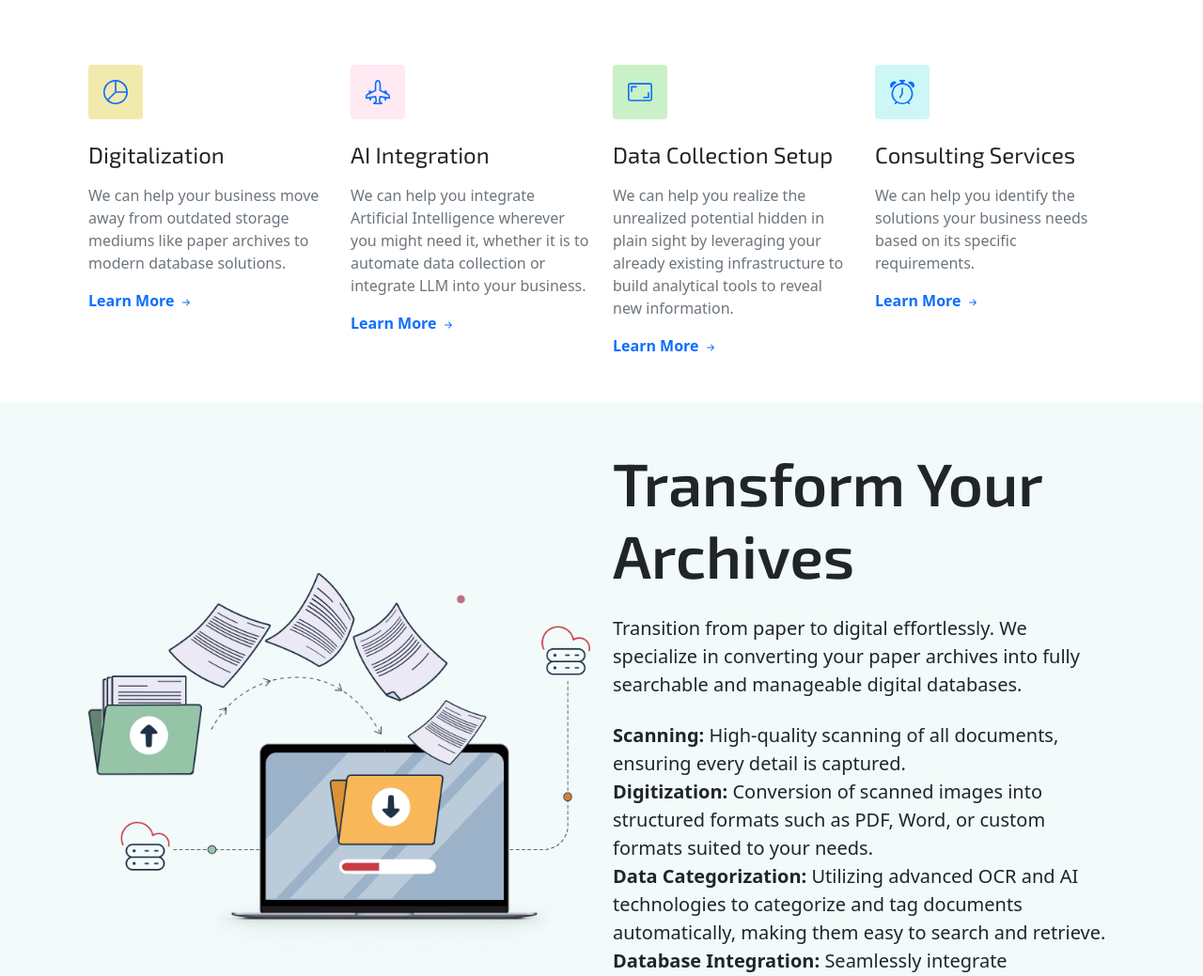
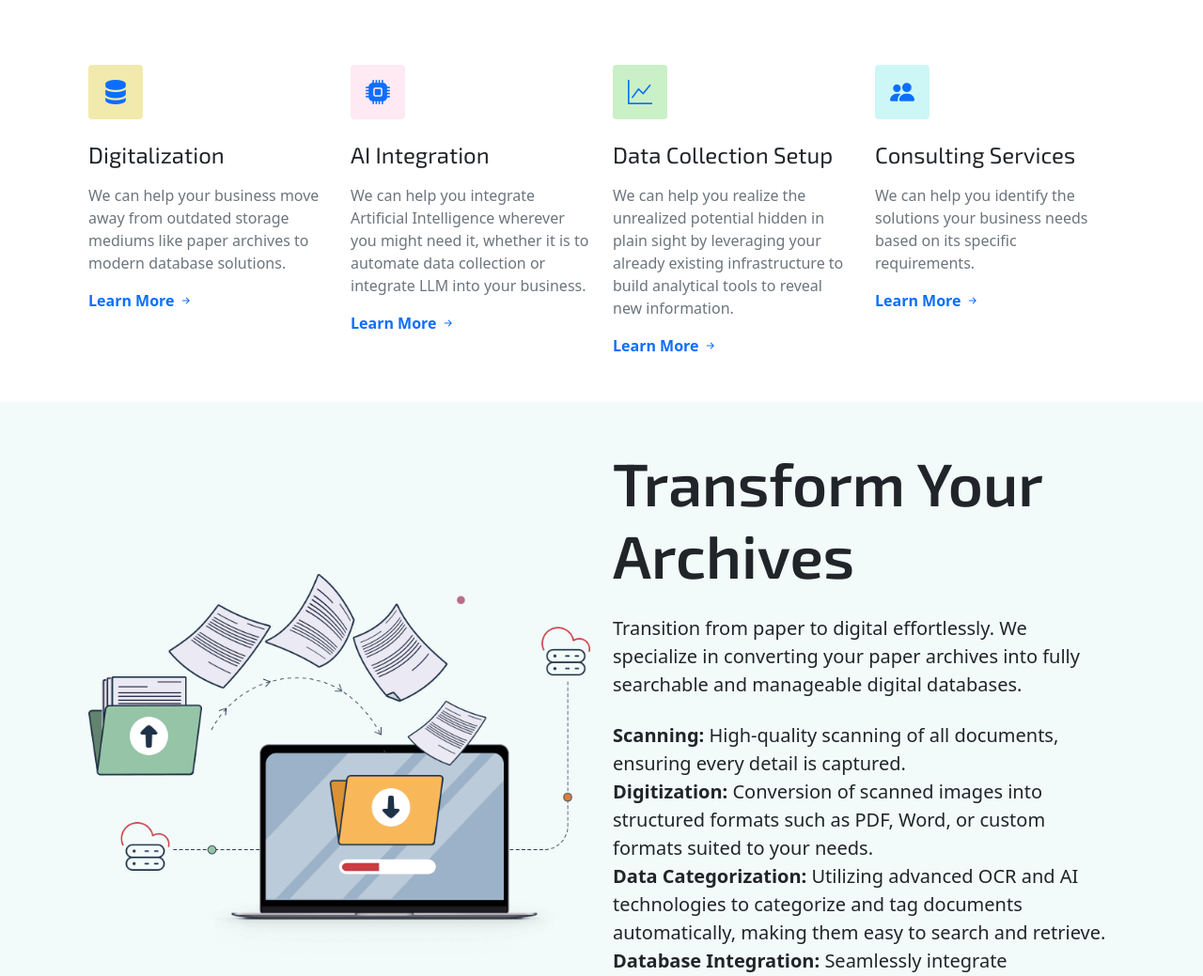
Before and after one commit to leggo15/Novus-SB-Website, a plain HTML site: page index.html in a window 1280 px wide. Shown: the part 1841-2880 px from the top of the page at 94% size. Drawn offline with nearby package versions, Linux system fonts and the light colour scheme.

Commit message:
Update index.html

```diff
--- a/index.html
+++ b/index.html
@@ -23,6 +23,7 @@
   <link rel="stylesheet" href="./assets/css/custom.css">
   <link href="https://fonts.googleapis.com/css2?family=Exo:wght@600&display=swap" rel="stylesheet">
   <link href="https://cdn.jsdelivr.net/npm/bootstrap@5.1.3/dist/css/bootstrap.min.css" rel="stylesheet">
+  <link href="https://cdn.jsdelivr.net/npm/bootstrap-icons@1.8.1/font/bootstrap-icons.css" rel="stylesheet">
 
 
 
@@ -130,71 +131,58 @@
       <div class="container overflow-hidden">
         <div class="row gy-5 gx-md-4 gy-lg-0 gx-xxl-5 justify-content-center">
           <!-- Digitalization -->
+          <!-- Digitalization -->
           <div class="col-11 col-sm-6 col-lg-3">
             <div class="badge bsb-tpl-bg-yellow text-primary p-3 mb-4">
-              <svg xmlns="http://www.w3.org/2000/svg" width="26" height="26" fill="currentColor" class="bi bi-pie-chart" viewBox="0 0 16 16">
-                <path d="M7.5 1.018a7 7 0 0 0-4.79 11.566L7.5 7.793V1.018zm1 0V7.5h6.482A7.001 7.001 0 0 0 8.5 1.018zM14.982 8.5H8.207l-4.79 4.79A7 7 0 0 0 14.982 8.5zM0 8a8 8 0 1 1 16 0A8 8 0 0 1 0 8z" />
-              </svg>
+              <i class="bi bi-server" style="font-size: 26px;"></i>
             </div>
             <h4 class="mb-3">Digitalization</h4>
             <p class="mb-3 text-secondary">We can help your business move away from outdated storage mediums like paper archives to modern database solutions.</p>
             <a href="#scrollspyDigitalTransformation" class="fw-bold text-decoration-none link-primary">
               Learn More
-              <svg xmlns="http://www.w3.org/2000/svg" width="16" height="16" fill="currentColor" class="bi bi-arrow-right-short" viewBox="0 0 16 16">
-                <path fill-rule="evenodd" d="M4 8a.5.5 0 0 1 .5-.5h5.793L8.146 5.354a.5.5 0 1 1 .708-.708l3 3a.5.5 0 0 1 0 .708l-3 3a.5.5 0 0 1-.708-.708L10.293 8.5H4.5A.5.5 0 0 1 4 8z" />
-              </svg>
+              <i class="bi bi-arrow-right-short" style="font-size: 16px;"></i>
             </a>
           </div>
+
           <!-- AI Integration -->
           <div class="col-11 col-sm-6 col-lg-3">
             <div class="badge bsb-tpl-bg-pink text-primary p-3 mb-4">
-              <svg xmlns="http://www.w3.org/2000/svg" width="26" height="26" fill="currentColor" class="bi bi-airplane-engines" viewBox="0 0 16 16">
-                <path d="M8 0c-.787 0-1.292.592-1.572 1.151A4.347 4.347 0 0 0 6 3v3.691l-2 1V7.5a.5.5 0 0 0-.5-.5h-1a.5.5 0 0 0-.5.5v1.191l-1.17.585A1.5 1.5 0 0 0 0 10.618V12a.5.5 0 0 0 .582.493l1.631-.272.313.937a.5.5 0 0 0 .948 0l.405-1.214 2.21-.369.375 2.253-1.318 1.318A.5.5 0 0 0 5.5 16h5 a.5.5 0 0 0 .354-.854l-1.318-1.318.375-2.253 2.21.369.405 1.214a.5.5 0 0 0 .948 0l.313-.937 1.63.272A.5.5 0 0 0 16 12v-1.382a1.5 1.5 0 0 0-.83-1.342L14 8.691V7.5a.5.5 0 0 0-.5-.5h-1a.5.5 0 0 0-.5.5v.191l-2-1V3c0-.568-.14-1.271-.428-1.849C9.292.591 8.787 0 8 0ZM7 3c0-.432.11-.979.322-1.401C7.542 1.159 7.787 1 8 1c.213 0 .458.158.678.599C8.889 2.02 9 2.569 9 3v4a.5.5 0 0 0 .276.447l5.448 2.724a.5.5 0 0 1 .276.447v.792l-5.418-.903a.5.5 0 0 0-.575.41l-.5 3a.5.5 0 0 0 .14.437l.646.646H6.707l.647-.646a.5.5 0 0 0 .14-.436l-.5-3 a.5.5 0 0 0-.576-.411L1 11.41v-.792a.5.5 0 0 1 .276-.447l5.448-2.724A.5.5 0 0 0 7 7V3Z" />
-              </svg>
+              <i class="bi bi-cpu-fill" style="font-size: 26px;"></i>
             </div>
             <h4 class="mb-3">AI Integration</h4>
             <p class="mb-3 text-secondary">We can help you integrate Artificial Intelligence wherever you might need it, whether it is to automate data collection or integrate LLM into your business.</p>
             <a href="#scrollspyAIIntegration" class="fw-bold text-decoration-none link-primary">
               Learn More
-              <svg xmlns="http://www.w3.org/2000/svg" width="16" height="16" fill="currentColor" class="bi bi-arrow-right-short" viewBox="0 0 16 16">
-                <path fill-rule="evenodd" d="M4 8a.5.5 0 0 1 .5-.5h5.793L8.146 5.354a.5.5 0 1 1 .708-.708l3 3 a.5.5 0 0 1 0 .708l-3 3 a.5.5 0 0 1-.708-.708L10.293 8.5H4.5A.5.5 0 0 1 4 8z" />
-              </svg>
+              <i class="bi bi-arrow-right-short" style="font-size: 16px;"></i>
             </a>
           </div>
+
           <!-- Data Collection Setup -->
           <div class="col-11 col-sm-6 col-lg-3">
             <div class="badge bsb-tpl-bg-green text-primary p-3 mb-4">
-              <svg xmlns="http://www.w3.org/2000/svg" width="26" height="26" fill="currentColor" class="bi bi-aspect-ratio" viewBox="0 0 16 16">
-                <path d="M0 3.5A1.5 1.5 0 0 1 1.5 2h13A1.5 1.5 0 0 1 16 3.5v9a1.5 1.5 0 0 1-1.5 1.5h-13A1.5 1.5 0 0 1 0 12.5v-9zM1.5 3a.5.5 0 0 0-.5.5v9a.5.5 0 0 0 .5.5h13a.5.5 0 0 0 .5-.5v-9a.5.5 0 0 0-.5-.5h-13z" />
-                <path d="M2 4.5a.5.5 0 0 1 .5-.5h3a.5.5 0 0 1 0 1H3v2.5a.5.5 0 0 1-1 0v-3zm12 7a.5.5 0 0 1-.5.5h-3a.5.5 0 0 1 0-1H13V8.5a.5.5 0 0 1 1 0v3z" />
-              </svg>
+              <i class="bi bi-graph-up" style="font-size: 26px;"></i>
             </div>
             <h4 class="mb-3">Data Collection Setup</h4>
             <p class="mb-3 text-secondary">We can help you realize the unrealized potential hidden in plain sight by leveraging your already existing infrastructure to build analytical tools to reveal new information.</p>
             <a href="#scrollspyDataCollection" class="fw-bold text-decoration-none link-primary">
               Learn More
-              <svg xmlns="http://www.w3.org/2000/svg" width="16" height="16" fill="currentColor" class="bi bi-arrow-right-short" viewBox="0 0 16 16">
-                <path fill-rule="evenodd" d="M4 8a.5.5 0 0 1 .5-.5h5.793L8.146 5.354a.5.5 0 1 1 .708-.708l3 3a.5.5 0 0 1 0 .708l-3 3 a.5.5 0 0 1-.708-.708L10.293 8.5H4.5A.5.5 0 0 1 4 8z" />
-              </svg>
+              <i class="bi bi-arrow-right-short" style="font-size: 16px;"></i>
             </a>
           </div>
+
           <!-- Consulting Services -->
           <div class="col-11 col-sm-6 col-lg-3">
             <div class="badge bsb-tpl-bg-cyan text-primary p-3 mb-4">
-              <svg xmlns="http://www.w3.org/2000/svg" width="26" height="26" fill="currentColor" class="bi bi-alarm" viewBox="0 0 16 16">
-                <path d="M8.5 5.5a.5.5 0 0 0-1 0v3.362l-1.429 2.38a.5.5 0 1 0 .858.515l1.5-2.5A.5.5 0 0 0 8.5 9V5.5z" />
-                <path d="M6.5 0a.5.5 0 0 0 0 1H7v1.07a7.001 7.001 0 0 0-3.273 12.474l-.602.602a.5.5 0 0 0 .707.708l.746-.746A6.97 6.97 0 0 0 8 16a6.97 6.97 0 0 0 3.422-.892l.746.746a.5.5 0 0 0 .707-.708l-.601-.602A7.001 7.001 0 0 0 9 2.07V1h.5a.5.5 0 0 0 0-1h-3zm1.038 3.018a6.093 6.093 0 0 1 .924 0 6 6 0 1 1-.924 0zM0 3.5c0 .753.333 1.429.86 1.887A8.035 8.035 0 0 1 4.387 1.86 2.5 2.5 0 0 0 0 3.5zM13.5 1c-.753 0-1.429.333-1.887.86a8.035 8.035 0 0 1 3.527 3.527A2.5 2.5 0 0 0 13.5 1z" />
-              </svg>
+              <i class="bi bi-people-fill" style="font-size: 26px;"></i>
             </div>
             <h4 class="mb-3">Consulting Services</h4>
             <p class="mb-3 text-secondary">We can help you identify the solutions your business needs based on its specific requirements.</p>
             <a href="#scrollspyConsultingServices" class="fw-bold text-decoration-none link-primary">
               Learn More
-              <svg xmlns="http://www.w3.org/2000/svg" width="16" height="16" fill="currentColor" class="bi bi-arrow-right-short" viewBox="0 0 16 16">
-                <path fill-rule="evenodd" d="M4 8a.5.5 0 0 1 .5-.5h5.793L8.146 5.354a.5.5 0 1 1 .708-.708l3 3 a.5.5 0 0 1 0 .708l-3 3 a.5.5 0 0 1-.708-.708L10.293 8.5H4.5A.5.5 0 0 1 4 8z" />
-              </svg>
+              <i class="bi bi-arrow-right-short" style="font-size: 16px;"></i>
             </a>
           </div>
+
         </div>
       </div>
     </section>
```
